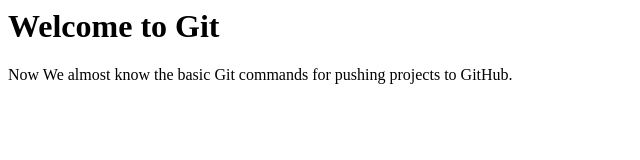
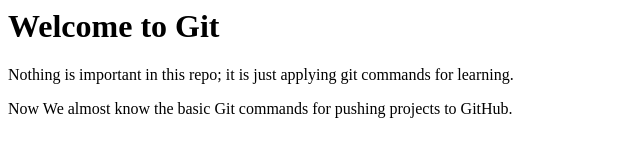
Before and after one commit to IbrahimGuirguis/Git-Challenges, a plain HTML site: page index.html in a window 1280 px wide. Shown: the whole page, without its empty margins (0-640 px from the left). Drawn offline with Linux system fonts and the light colour scheme.

Commit message:
copying paragragh of first commit to the second one

```diff
--- a/index.html
+++ b/index.html
@@ -1,2 +1,6 @@
 <h1>Welcome to Git</h1>
+<p>
+  Nothing is important in this repo; it is just applying git commands for
+  learning.
+</p>
 <p>Now We almost know the basic Git commands for pushing projects to GitHub.</p>
```
